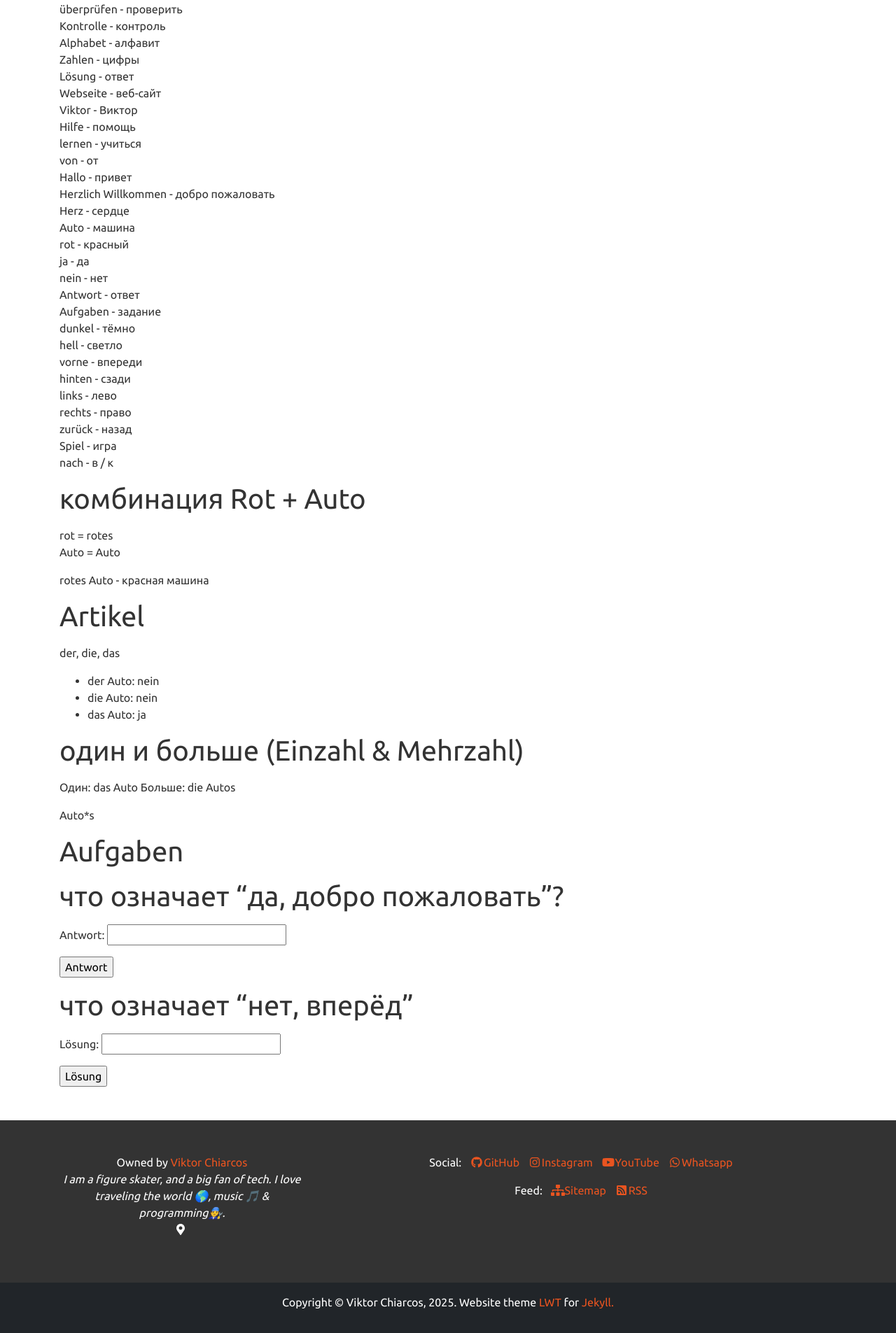
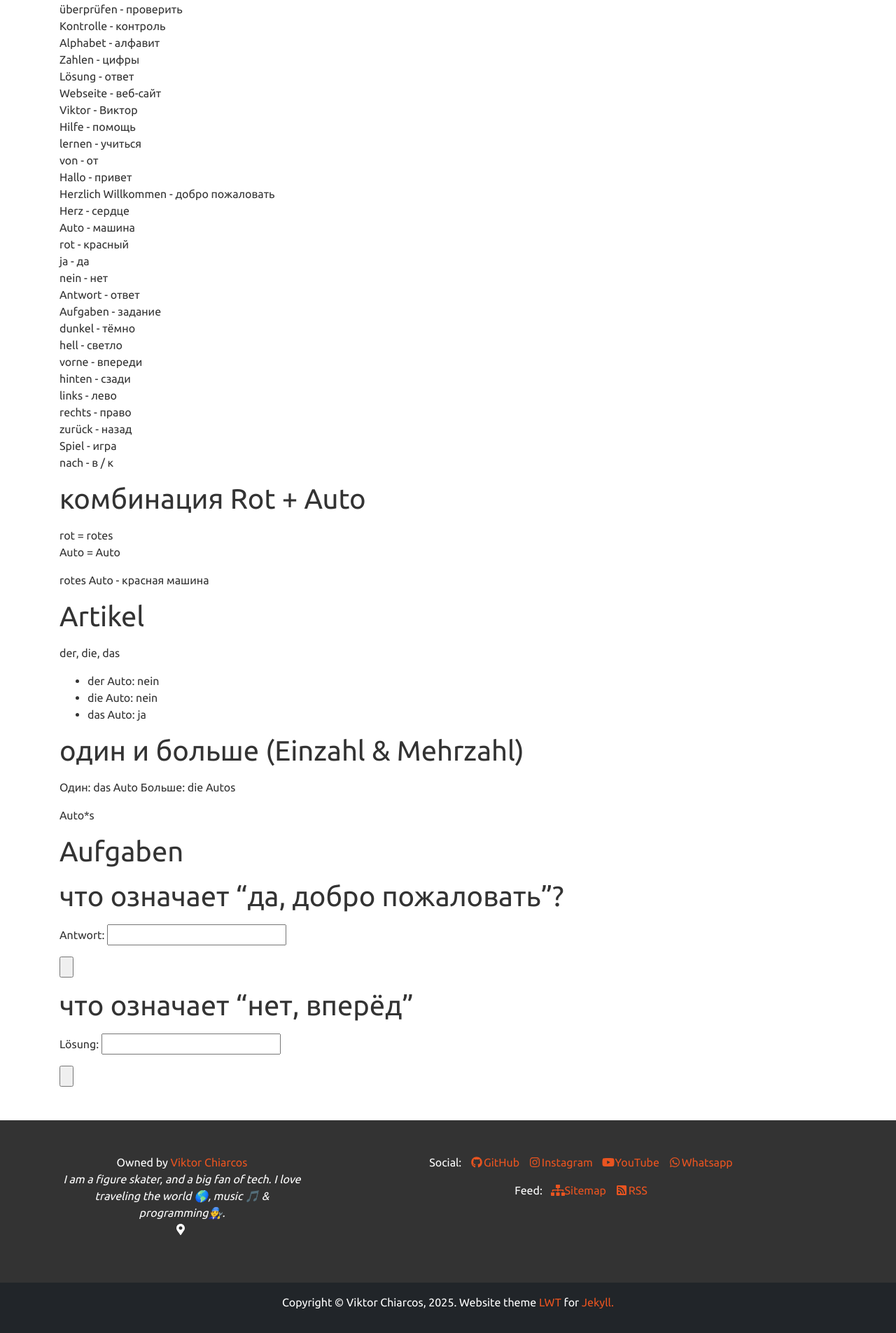
Before and after one commit to viktor-chiarcos/viktor-chiarcos.github.io, a Jekyll site: the page built from _pages/ivan/index.md, in a window 1280 px wide. Shown: the part 1469-3374 px from the top of the page at 70% size. Built offline with Jekyll 4.4.1, drawn with Linux system fonts in a browser that asks for light colours.

Commit message:
index.md aktualisieren

```diff
--- a/_pages/ivan/index.md
+++ b/_pages/ivan/index.md
@@ -115,10 +115,10 @@ Auto*s
 
 Antwort: <input type="text" id="Feld" value="" />
 
-<input type="button" value="Antwort" onclick="button1();"/>
+<input type="button" value=" " onclick="button1();"/>
 
 # что означает "нет, вперёд"
 
 Lösung: <input type="text" id="Feld" value="" />
 
-<input type="button" value="Lösung" onclick="button2();"/>
+<input type="button" value=" " onclick="button2();"/>
```
